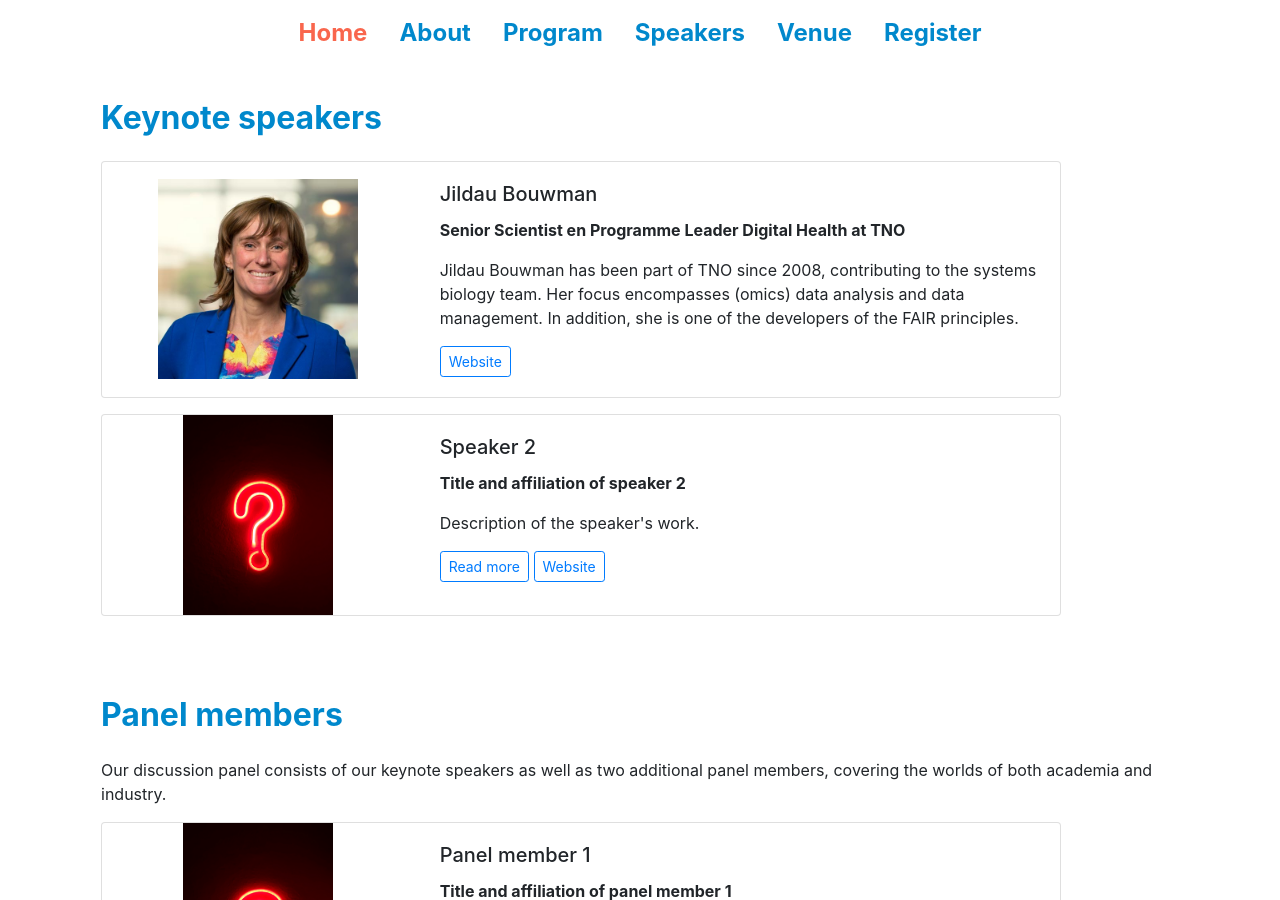
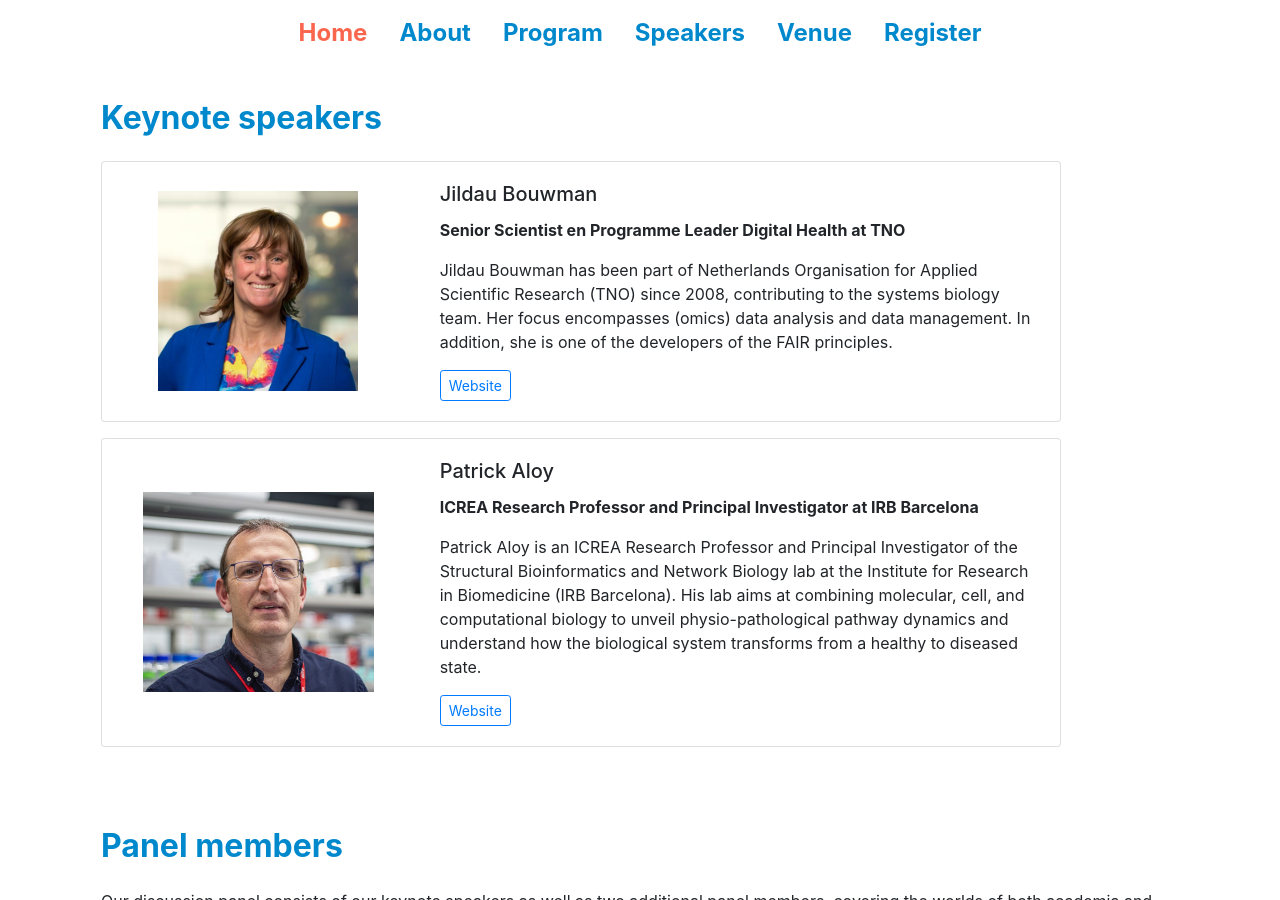
Before and after one commit to bytemal/bytemal-2024, a Jekyll site: the page built from _pages/speakers.md, in a window 1280 px wide and 900 px high, scrolled down 482 px. Built offline with Jekyll 4.4.1, drawn with Linux system fonts in a browser that asks for light colours; nearby versions of some CDN libraries.

Commit message:
Speakers updated

```diff
--- a/_pages/speakers.md
+++ b/_pages/speakers.md
@@ -15,7 +15,7 @@ layout:    default
       <div class="card-body">
         <h5 class="card-title">Jildau Bouwman</h5>
         <p class="card-text font-weight-bold">Senior Scientist en Programme Leader Digital Health at TNO</p>
-        <p class="card-text">Jildau Bouwman has been part of TNO since 2008, contributing to the systems biology team. Her focus encompasses (omics) data analysis and data management.
+        <p class="card-text">Jildau Bouwman has been part of Netherlands Organisation for Applied Scientific Research (TNO) since 2008, contributing to the systems biology team. Her focus encompasses (omics) data analysis and data management.
         In addition, she is one of the developers of the FAIR principles.</p>
         <button type="button" class="btn btn-outline-primary btn-sm"><a href="https://www.tno.nl/en/about-tno/our-people/jildau-bouwman/">Website</a></button>
       </div>
@@ -30,11 +30,12 @@ layout:    default
     </div>
     <div class="col-md-8">
       <div class="card-body">
-        <h5 class="card-title">Speaker 2</h5>
-        <p class="card-text font-weight-bold">Title and affiliation of speaker 2</p>
-        <p class="card-text">Description of the speaker's work.</p>
-        <button type="button" class="btn btn-outline-primary btn-sm" data-toggle="modal" data-target="#speaker2Modal">Read more</button>
-        <button type="button" class="btn btn-outline-primary btn-sm"><a href="linktowebsite">Website</a></button>
+        <h5 class="card-title">Patrick Aloy</h5>
+        <p class="card-text font-weight-bold">ICREA Research Professor and Principal Investigator at IRB Barcelona</p>
+        <p class="card-text">Patrick Aloy is an ICREA Research Professor and Principal Investigator of the Structural Bioinformatics
+and Network Biology lab at the Institute for Research in Biomedicine (IRB Barcelona). His lab aims at combining molecular, cell, and computational biology to unveil
+physio-pathological pathway dynamics and understand how the biological system transforms from a healthy to diseased state.</p>
+        <button type="button" class="btn btn-outline-primary btn-sm"><a href="https://www.irbbarcelona.org/en/research/patrick-aloy">Website</a></button>
       </div>
     </div>
   </div>
```
Also changed, not shown: images/Speakers/speaker2.jpg, images/Speakers/speaker3.jpg (deleted).
